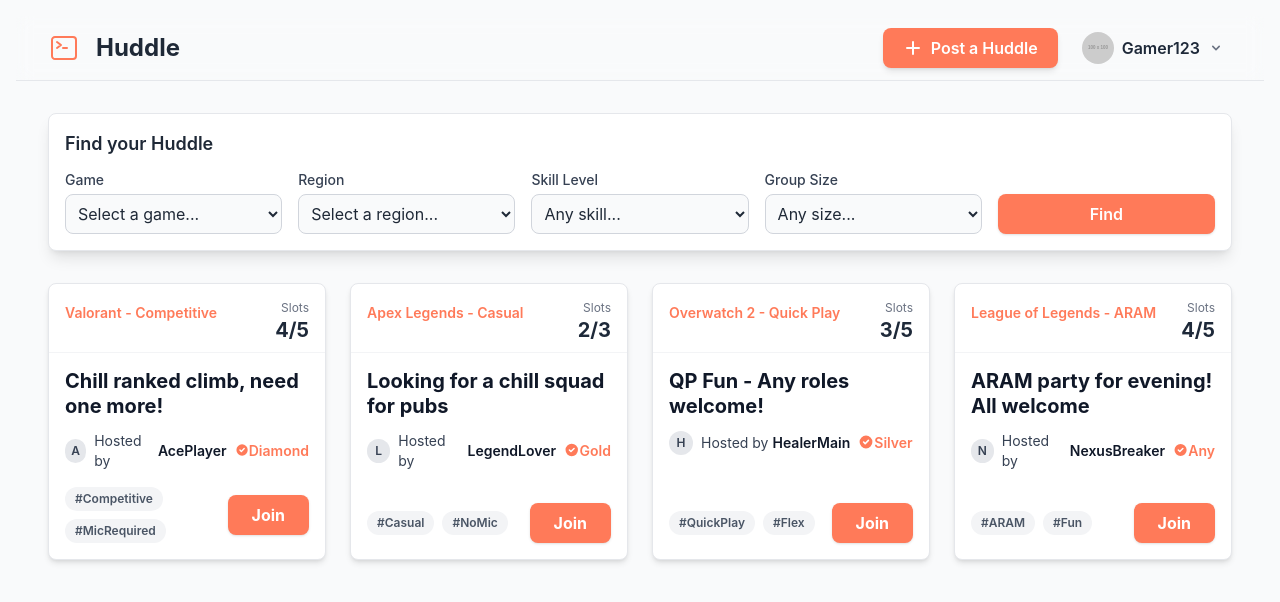
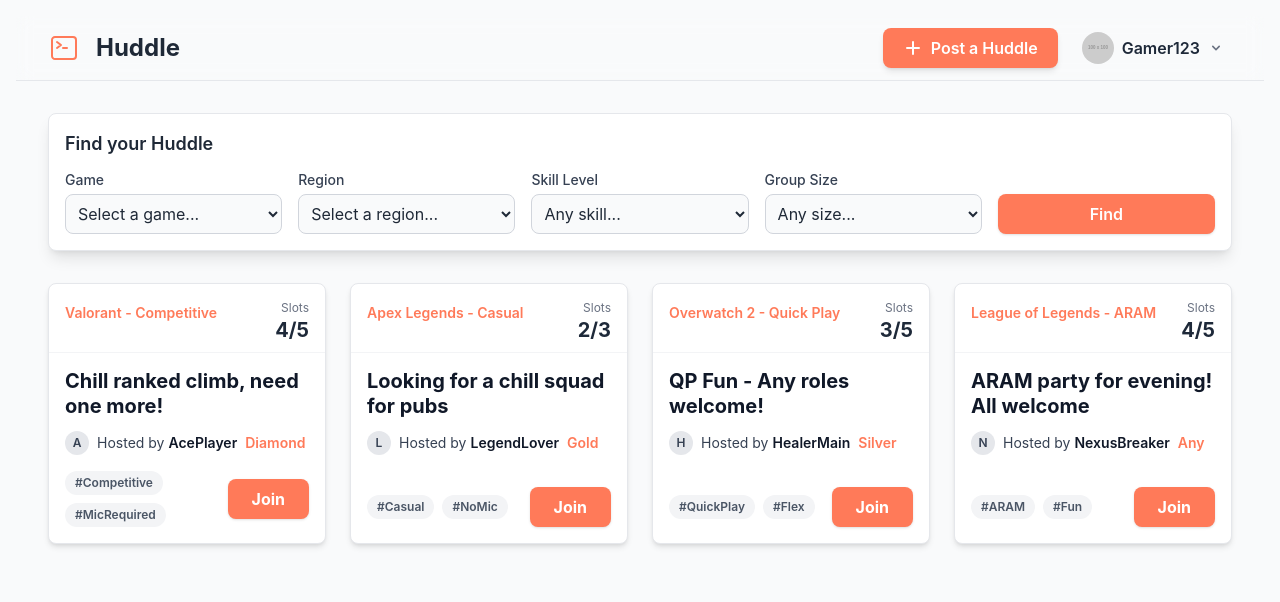
Before and after one commit to Smiruu/Huddle, a React (Vite) app in the folder client/: page / in a window 1280 px wide. Shown: the top 602 px of the page. Built offline with nearby package versions, Linux system fonts and the light colour scheme.

Commit message:
chore: cleaning of UI

```diff
--- a/client/src/component/Card.jsx
+++ b/client/src/component/Card.jsx
@@ -1,19 +1,8 @@
-import React from 'react';
-
-// Simplified Diamond icon for skill level
-const DiamondIcon = () => (
-    <svg xmlns="http://www.w3.org/2000/svg" className="h-4 w-4 inline-block text-huddle-orange -mt-0.5" viewBox="0 0 20 20" fill="currentColor">
-        <path fillRule="evenodd" d="M10 18a8 8 0 100-16 8 8 0 000 16zm3.707-9.293a1 1 0 00-1.414-1.414L9 10.586 7.707 9.293a1 1 0 00-1.414 1.414l2 2a1 1 0 001.414 0l4-4z" clipRule="evenodd" />
-    </svg>
-);
-
 const Card = ({ game, type, title, author, skillLevel, slots, tags }) => {
-    // Fallback for avatar (though not displayed in new design, kept for potential future use)
     const authorInitial = author.charAt(0).toUpperCase();
 
     return (
-        <div className="bg-white rounded-lg shadow-md border border-gray-200 text-huddle-text-light flex flex-col h-full">
-            {/* Card Header */}
+        <div className="bg-white rounded-lg shadow-md hover:shadow-xl border border-gray-200 text-huddle-text-light flex flex-col h-full transition-all duration-300 hover:-translate-y-2 cursor-pointer">
             <div className="p-4 pb-2 flex justify-between items-start border-b border-gray-100">
                 <div>
                     <span className="text-huddle-orange font-semibold text-sm">{game}{type && ` - ${type}`}</span>
@@ -23,24 +12,18 @@
                     <span className="text-xl font-bold text-gray-800">{slots.filled}/{slots.total}</span>
                 </div>
             </div>
-
             <div className="p-4 flex-grow">
-                {/* Card Title */}
                 <h3 className="font-bold text-xl mb-3 text-gray-900 leading-tight">{title}</h3>
-
-                {/* Author Info and Skill Level */}
                 <div className="flex items-center text-sm text-gray-700">
                     <span className="inline-flex items-center justify-center h-6 w-6 rounded-full bg-gray-200 text-gray-700 font-semibold text-xs mr-2">
                         {authorInitial}
                     </span>
                     <span className="mr-1">Hosted by</span>
                     <span className="font-semibold text-gray-900 mr-2">{author}</span>
-                    <DiamondIcon />
+
                     <span className="text-huddle-orange font-semibold">{skillLevel}</span>
                 </div>
             </div>
-
-            {/* Card Footer */}
             <div className="p-4 pt-0 flex justify-between items-center">
                 <div className="flex flex-wrap gap-2">
                     {tags.map(tag => (
```
